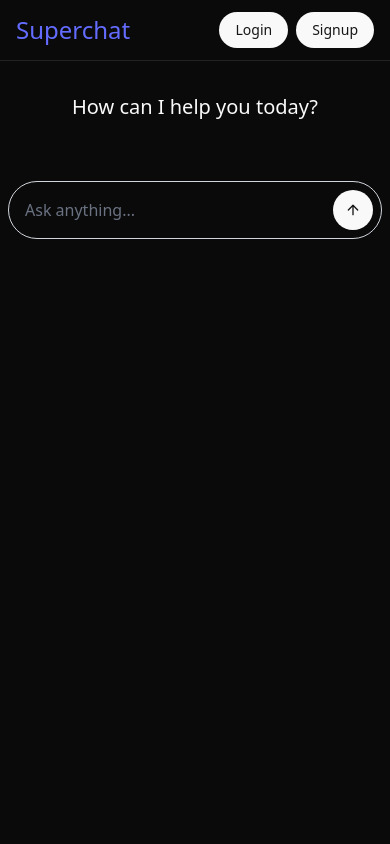
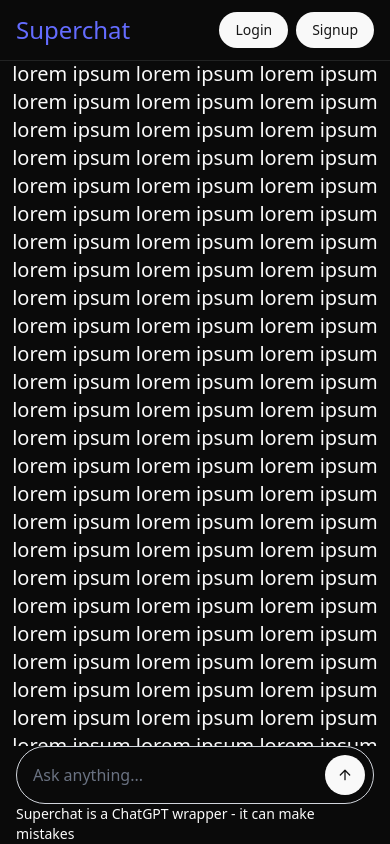
Before and after one commit to asceznyk/superchat, a React (Vite) app in the folder frontend/: page / in a window 390 px wide. Shown: the top 844 px of the page. Built offline with nearby package versions, Linux system fonts and the light colour scheme.

Commit message:
made textarea appear in bottom

```diff
--- a/frontend/src/app.css
+++ b/frontend/src/app.css
@@ -17,3 +17,12 @@
 .chat-input {
   min-width: 70%;
 }
+
+.hide-scrollbar::-webkit-scrollbar {
+  display: none;
+}
+
+.hide-scrollbar {
+  -ms-overflow-style: none;
+  scrollbar-width: none;
+}
--- a/frontend/src/app.tsx
+++ b/frontend/src/app.tsx
@@ -1,6 +1,6 @@
 import './app.css'
 import { useState } from 'react';
-import { ChatHeader, ChatWindow } from '@/components/container'
+import { ChatHeader, ChatWindow, ChatFooter } from '@/components/chat-layout'
 import { SidebarProvider, SidebarTrigger } from '@/components/ui/sidebar'
 import { AppSidebar } from '@/components/sidebar'
 
@@ -21,6 +21,7 @@
       <div className="flex flex-col flex-grow w-full">
         <ChatHeader isLoggedIn={isLoggedIn} />
         <ChatWindow />
+        <ChatFooter />
       </div>
     </div>
   );
--- /dev/null
+++ b/frontend/src/components/chat-layout.tsx
@@ -0,0 +1,161 @@
+import { useState, useRef, useEffect } from "react";
+import { ArrowUp } from "lucide-react";
+import { Button } from "@/components/ui/button";
+
+interface TypographyH3LinkProps {
+  text: string;
+}
+
+function TypographyH3Link({ text }: TypographyH3LinkProps) {
+  return (
+    <h3 className="scroll-m-20 text-2xl font-semibold">
+      <a href="/">{text}</a>
+    </h3>
+  );
+}
+
+interface ChatHeaderProps {
+  isLoggedIn: boolean;
+}
+
+export function ChatHeader({ isLoggedIn }: ChatHeaderProps) {
+  const headerClass = `
+    flex fixed top-0 w-full items-center justify-between
+    py-3 px-4 bg-background border-b border-border
+  `;
+  const buttonClass = `
+    rounded-full cursor-pointer px-4 py-2 text-sm sm:text-base
+  `;
+  return (
+    <div className={headerClass}>
+      <TypographyH3Link text="Superchat" />
+      {!isLoggedIn && (
+        <div className="flex gap-2">
+          <Button className={buttonClass}>Login</Button>
+          <Button className={buttonClass}>Signup</Button>
+        </div>
+      )}
+    </div>
+  );
+}
+
+export function ChatWindow() {
+  return (
+    <div className="flex flex-col w-full px-2 sm:px-4">
+      <div className="flex justify-center min-h-[120px] sm:min-h-[150px]">
+        <div className="flex mb-8 mt-8 sm:mb-16 sm:mt-16">
+          <p className="text-xl sm:text-2xl text-center">
+            lorem ipsum lorem ipsum lorem ipsum lorem ipsum lorem ipsum lorem ipsum lorem ipsum
+            lorem ipsum lorem ipsum lorem ipsum lorem ipsum lorem ipsum lorem ipsum lorem ipsum
+            lorem ipsum lorem ipsum lorem ipsum lorem ipsum lorem ipsum lorem ipsum lorem ipsum
+            lorem ipsum lorem ipsum lorem ipsum lorem ipsum lorem ipsum lorem ipsum lorem ipsum
+            lorem ipsum lorem ipsum lorem ipsum lorem ipsum lorem ipsum lorem ipsum lorem ipsum
+            lorem ipsum lorem ipsum lorem ipsum lorem ipsum lorem ipsum lorem ipsum lorem ipsum
+            lorem ipsum lorem ipsum lorem ipsum lorem ipsum lorem ipsum lorem ipsum lorem ipsum
+            lorem ipsum lorem ipsum lorem ipsum lorem ipsum lorem ipsum lorem ipsum lorem ipsum
+            lorem ipsum lorem ipsum lorem ipsum lorem ipsum lorem ipsum lorem ipsum lorem ipsum
+            lorem ipsum lorem ipsum lorem ipsum lorem ipsum lorem ipsum lorem ipsum lorem ipsum
+            lorem ipsum lorem ipsum lorem ipsum lorem ipsum lorem ipsum lorem ipsum lorem ipsum
+            lorem ipsum lorem ipsum lorem ipsum lorem ipsum lorem ipsum lorem ipsum lorem ipsum
+            lorem ipsum lorem ipsum lorem ipsum lorem ipsum lorem ipsum lorem ipsum lorem ipsum
+            lorem ipsum lorem ipsum lorem ipsum lorem ipsum lorem ipsum lorem ipsum lorem ipsum
+            lorem ipsum lorem ipsum lorem ipsum lorem ipsum lorem ipsum lorem ipsum lorem ipsum
+            lorem ipsum lorem ipsum lorem ipsum lorem ipsum lorem ipsum lorem ipsum lorem ipsum
+          </p>
+        </div>
+      </div>
+    </div>
+  );
+}
+
+interface PromptAreaProps {
+  placeholder: string;
+  onHeightChange?: (h: number) => void;
+}
+
+function PromptArea({ placeholder, onHeightChange }: PromptAreaProps) {
+  const [inputValue, setInputValue] = useState("");
+  const textareaRef = useRef<HTMLTextAreaElement>(null);
+  useEffect(() => {
+    const el = textareaRef.current;
+    if (el) {
+      el.style.height = "auto";
+      el.style.height = `${el.scrollHeight}px`;
+      onHeightChange?.(el.scrollHeight);
+    }
+  }, [inputValue]);
+  const handleInput = (event: React.ChangeEvent<HTMLTextAreaElement>) => {
+    setInputValue(event.target.value);
+  };
+  const classSpan = `
+    absolute top-2 text-gray-500 pointer-events-none select-none
+  `;
+  return (
+    <div className="relative flex-grow min-h-10 px-2 py-2">
+      {inputValue.length === 0 && (
+        <span
+          className={classSpan}
+          data-placeholder={placeholder}
+        >
+          {placeholder}
+        </span>
+      )}
+      <textarea
+        ref={textareaRef}
+        value={inputValue}
+        onChange={handleInput}
+        className="
+          block w-full resize-none
+          bg-transparent outline-none
+          text-base text-foreground
+          placeholder-transparent
+          max-h-[200px] overflow-y-auto
+          hide-scrollbar
+        "
+        rows={1}
+        tabIndex={0}
+      />
+    </div>
+  );
+}
+
+function SendButtonArea() {
+  return (
+    <div className="flex items-end">
+      <Button className="rounded-full cursor-pointer h-10 w-10 p-0 ml-2">
+        <ArrowUp />
+      </Button>
+    </div>
+  );
+}
+
+export function ChatFooter() {
+  const [inputHeight, setInputHeight] = useState(40);
+  const classTextarea = `
+    flex justify-between items-end border border-solid border-gray-300
+    w-full max-w-[700px] mx-auto gap-2
+    py-2 px-2
+  `;
+  return (
+    <div className="flex fixed bottom-0 bg-background flex-col w-full px-4">
+      <div className="flex">
+        <div
+          className={
+            `${classTextarea} ${inputHeight > 40 ? "rounded-md" : "rounded-full"}`
+          }
+        >
+          <PromptArea
+            placeholder="Ask anything..."
+            onHeightChange={setInputHeight}
+          />
+          <SendButtonArea />
+        </div>
+      </div>
+      <div className="flex justify-center">
+        <span className="text-sm sm:text-base">
+          Superchat is a ChatGPT wrapper - it can make mistakes
+        </span>
+      </div>
+    </div>
+  );
+}
--- a/frontend/src/components/container.tsx
+++ /dev/null
@@ -1,132 +0,0 @@
-import { useState, useRef, useEffect } from "react";
-import { ArrowUp } from "lucide-react";
-import { Button } from "@/components/ui/button";
-
-interface PromptAreaProps {
-  placeholder: string;
-  onHeightChange?: (h: number) => void;
-}
-
-interface TypographyH3LinkProps {
-  text: string;
-}
-
-interface ChatHeaderProps {
-  isLoggedIn: boolean;
-}
-
-function TypographyH3Link({ text }: TypographyH3LinkProps) {
-  return (
-    <h3 className="scroll-m-20 text-2xl font-semibold">
-      <a href="/">{text}</a>
-    </h3>
-  );
-}
-
-function PromptArea({ placeholder, onHeightChange }: PromptAreaProps) {
-  const [inputValue, setInputValue] = useState("");
-  const textareaRef = useRef<HTMLTextAreaElement>(null);
-  useEffect(() => {
-    const el = textareaRef.current;
-    if (el) {
-      el.style.height = "auto";
-      el.style.height = `${el.scrollHeight}px`;
-      onHeightChange?.(el.scrollHeight);
-    }
-  }, [inputValue]);
-  const handleInput = (event: React.ChangeEvent<HTMLTextAreaElement>) => {
-    setInputValue(event.target.value);
-  };
-  const classSpan = `
-    absolute top-2 text-gray-500 pointer-events-none select-none
-  `;
-  return (
-    <div className="relative flex-grow min-h-10 px-2 py-2">
-      {inputValue.length === 0 && (
-        <span
-          className={classSpan}
-          data-placeholder={placeholder}
-        >
-          {placeholder}
-        </span>
-      )}
-      <textarea
-        ref={textareaRef}
-        value={inputValue}
-        onChange={handleInput}
-        className="
-          block w-full resize-none overflow-hidden
-          bg-transparent outline-none
-          text-base text-foreground
-          placeholder-transparent
-        "
-        rows={1}
-        tabIndex={0}
-      />
-    </div>
-  );
-}
-
-
-function SendButtonArea() {
-  return (
-    <div className="flex items-end">
-      <Button className="rounded-full cursor-pointer h-10 w-10 p-0 ml-2">
-        <ArrowUp />
-      </Button>
-    </div>
-  );
-}
-
-export function ChatHeader({ isLoggedIn }: ChatHeaderProps) {
-  const headerClass = `
-    flex w-full items-center justify-between
-    py-3 px-4 bg-background border-b border-border
-  `;
-  const buttonClass = `
-    rounded-full cursor-pointer px-4 py-2 text-sm sm:text-base
-  `;
-  return (
-    <div className={headerClass}>
-      <TypographyH3Link text="Superchat" />
-      {!isLoggedIn && (
-        <div className="flex gap-2">
-          <Button className={buttonClass}>Login</Button>
-          <Button className={buttonClass}>Signup</Button>
-        </div>
-      )}
-    </div>
-  );
-}
-
-export function ChatWindow() {
-  const [inputHeight, setInputHeight] = useState(40);
-  const classChatArea = `
-    flex justify-between items-end
-    border border-solid border-gray-300
-    w-full max-w-[700px] mx-auto gap-2
-    py-2 px-2
-  `;
-  return (
-    <div className="flex flex-col w-full px-2 sm:px-4">
-      <div className="flex justify-center min-h-[120px] sm:min-h-[150px]">
-        <div className="flex mb-8 mt-8 sm:mb-16 sm:mt-16">
-          <p className="text-xl sm:text-2xl text-center">
-            How can I help you today?
-          </p>
-        </div>
-      </div>
-      <div
-        className={
-          `${classChatArea} ${inputHeight > 40 ? "rounded-md" : "rounded-full"}`
-        }
-      >
-        <PromptArea
-          placeholder="Ask anything..."
-          onHeightChange={setInputHeight}
-        />
-        <SendButtonArea />
-      </div>
-    </div>
-  );
-}
```
Also changed, not shown: 1 other file (tests, documents, lock files or other folders).
